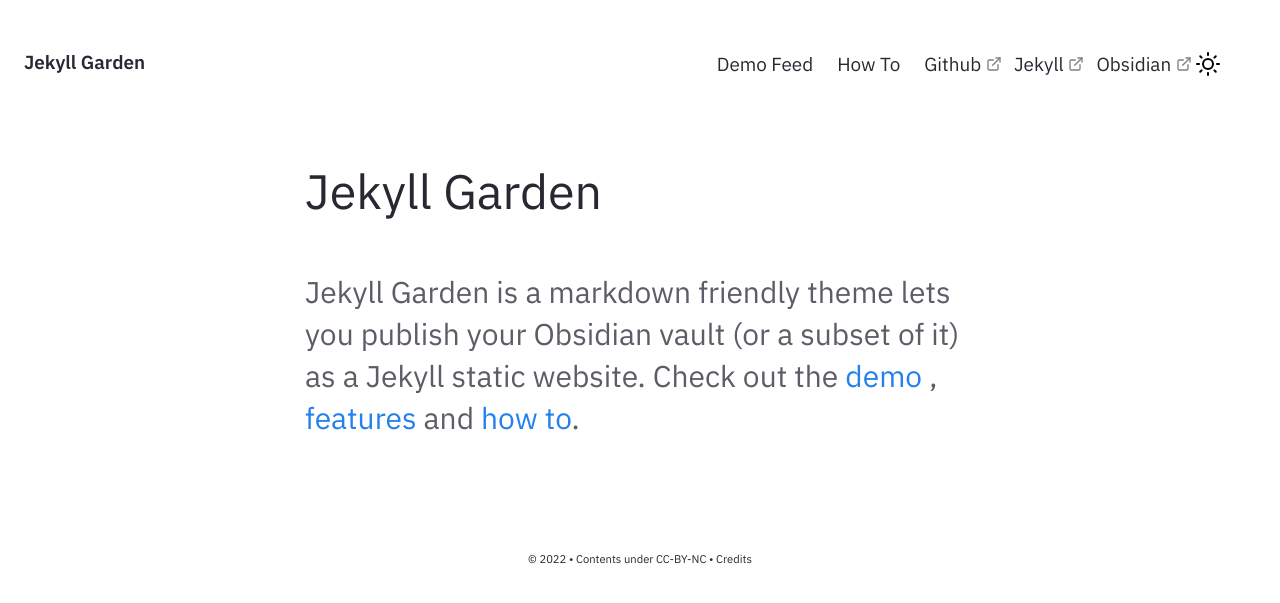
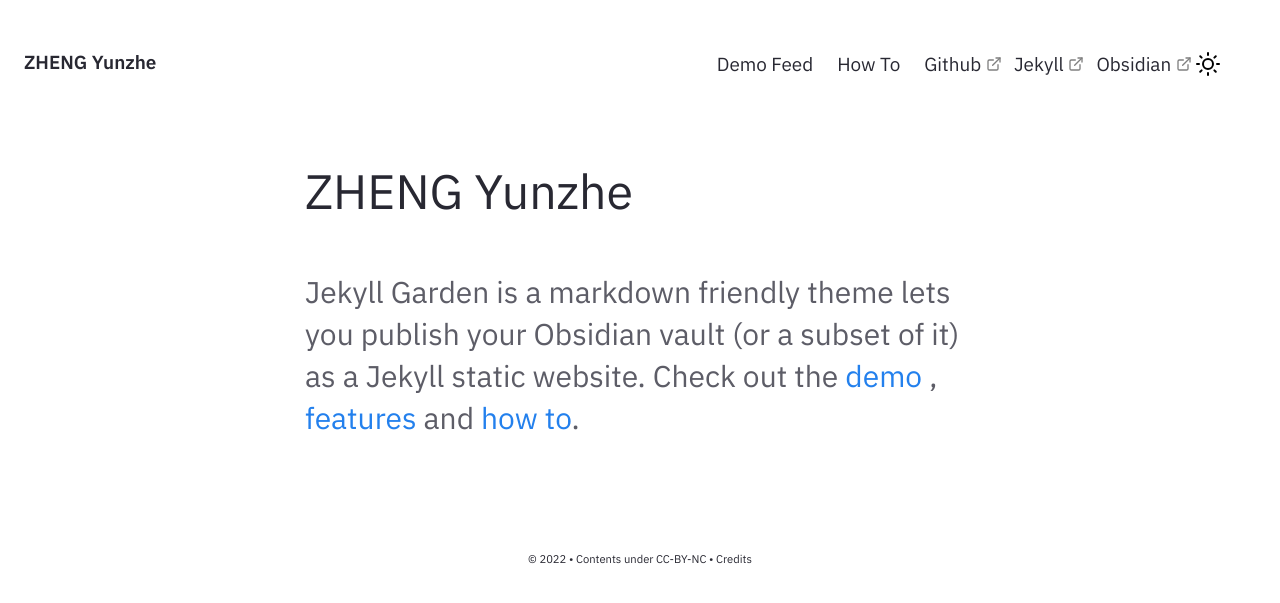
Before and after one commit to Dran-Z/dran-z.github.io, a Jekyll site: the page built from pages/index.md, in a window 1280 px wide. Shown: the top 603 px of the page. Built offline with Jekyll 4.4.1, drawn with Linux system fonts in a browser that asks for light colours.

Commit message:
Update _config.yml

```diff
--- a/_config.yml
+++ b/_config.yml
@@ -27,7 +27,7 @@
 
 # Website Header, Description, Footer year and text.
 # If you are deleting this, make sure you remove it from HTML files too
-heading: Jekyll Garden # Change this
+heading: ZHENG Yunzhe
 content: Obsidian ready Jekyll Theme
 copyright:
   year: © 2022
```
